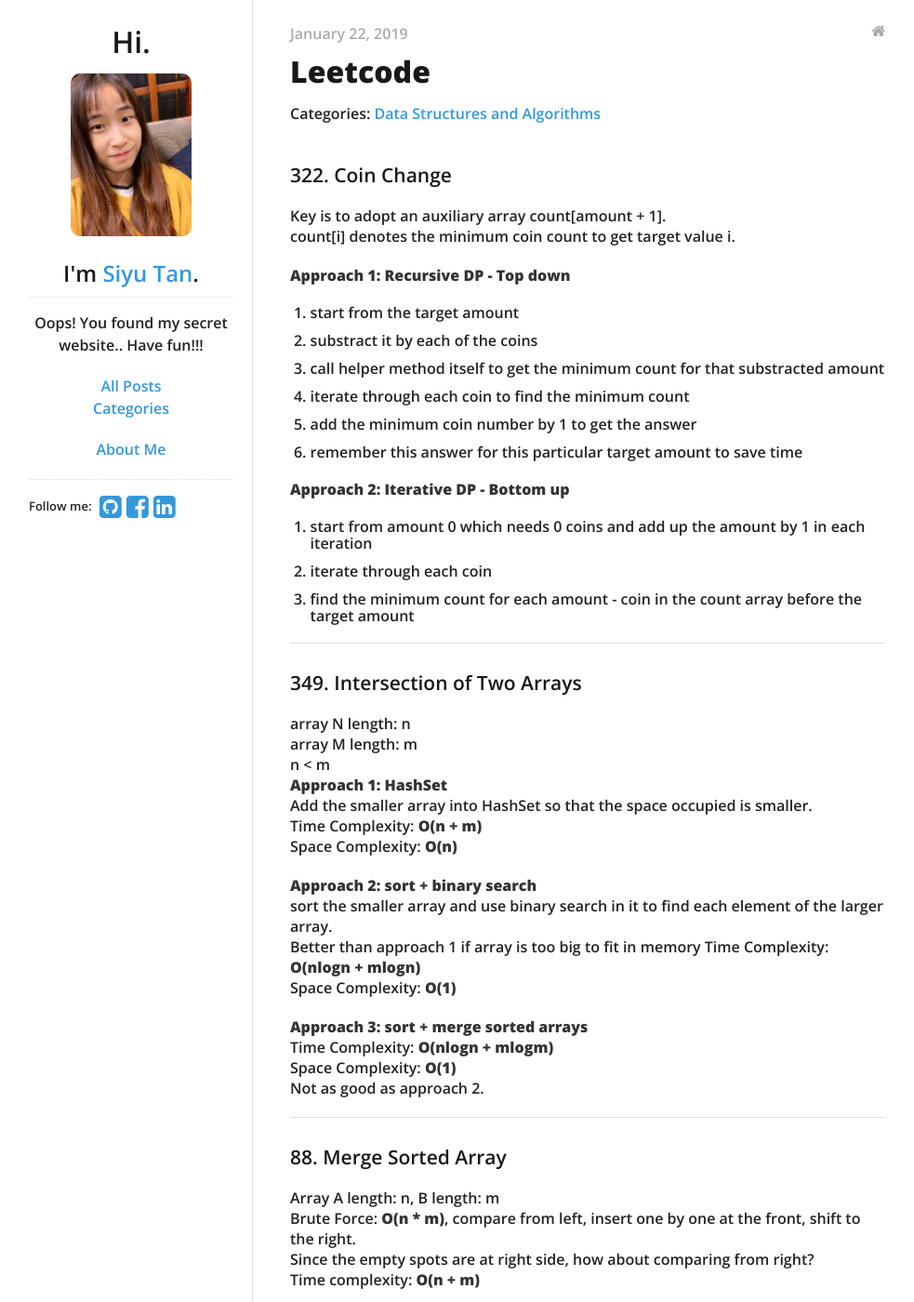
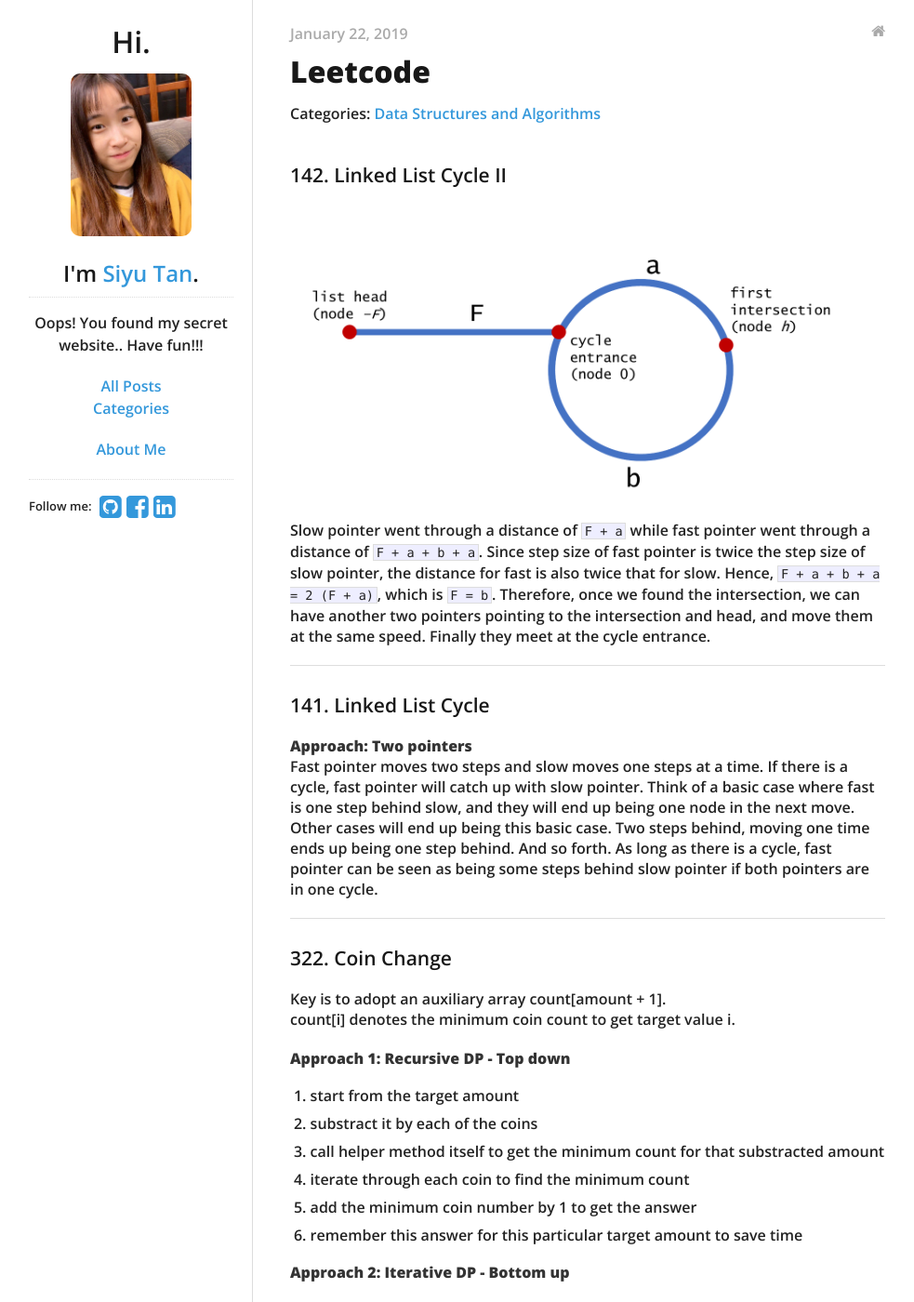
Before and after one commit to siyuboomboom/siyuboomboom.github.io, a Jekyll site: the page built from _posts/2019-01-22-leetcode.md, in a window 1280 px wide and 1400 px high. Shown: the whole window at 93% size, without its empty margins (139-1122 px from the left). Built offline with Jekyll 4.4.1, drawn with Linux system fonts in a browser that asks for light colours.

Commit message:
add new problems to leetcode

```diff
--- a/_posts/2019-01-22-leetcode.md
+++ b/_posts/2019-01-22-leetcode.md
@@ -3,6 +3,18 @@
 title: Leetcode
 categories:
 - Data Structures and Algorithms
+---
+
+### 142. Linked List Cycle II
+<img src="/assets/images/i11.png" width="600"/>
+Slow pointer went through a distance of `F + a` while fast pointer went through a distance of `F + a + b + a`. Since step size of fast pointer is twice the step size of slow pointer, the distance for fast is also twice that for slow. Hence, `F + a + b + a = 2 (F + a)`, which is `F = b`. Therefore, once we found the intersection, we can have another two pointers pointing to the intersection and head, and move them at the same speed. Finally they meet at the cycle entrance.
+
+---
+
+### 141. Linked List Cycle
+**Approach: Two pointers**
+Fast pointer moves two steps and slow moves one steps at a time. If there is a cycle, fast pointer will catch up with slow pointer. Think of a basic case where fast is one step behind slow, and they will end up being one node in the next move. Other cases will end up being this basic case. Two steps behind, moving one time ends up being one step behind. And so forth. As long as there is a cycle, fast pointer can be seen as being some steps behind slow pointer if both pointers are in one cycle.
+
 ---
 
 ### 322. Coin Change
```
Also changed, not shown: assets/images/i11.png (added), 3 other files.
